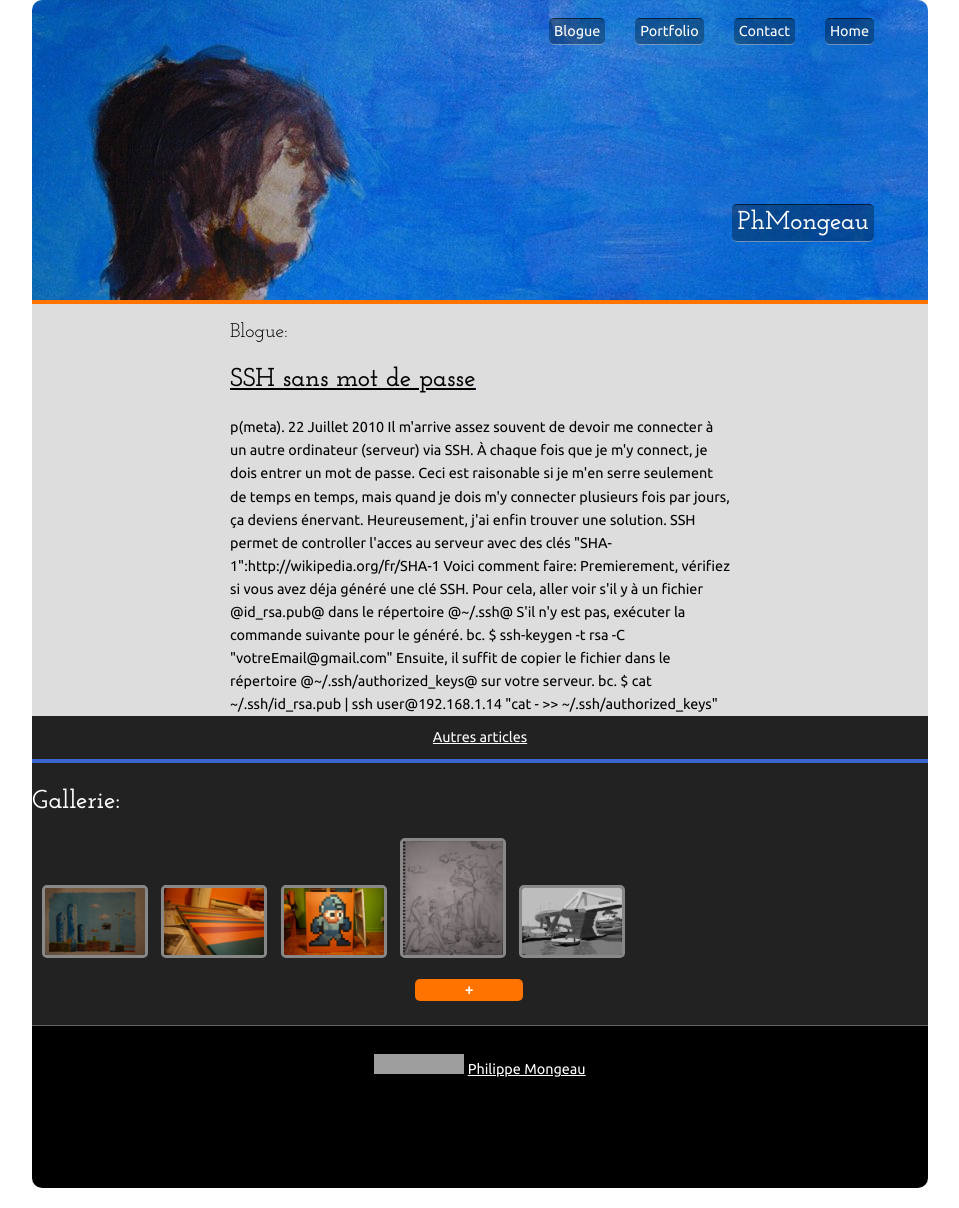
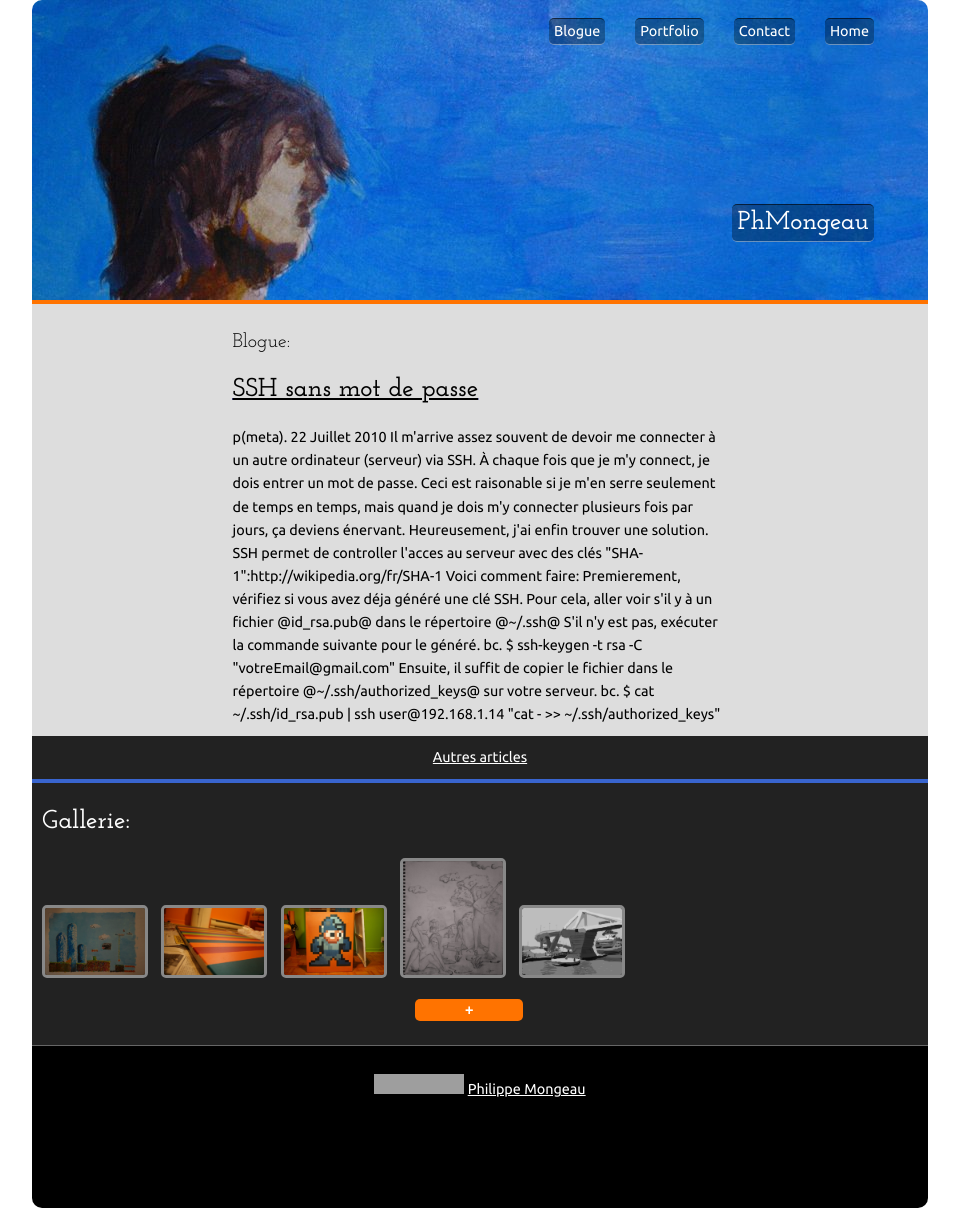
Before and after one commit to phmongeau/phmongeau.github.com, a Jekyll site: the page built from index.html, in a window 1280 px wide. Shown: the whole page, without its empty margins (160-1119 px from the left). Built offline with Jekyll 4.4.1, drawn with Linux system fonts in a browser that asks for light colours; nearby versions of some CDN libraries; grey boxes are pictures that could not be loaded.

Commit message:
fixed some alignment errors

```diff
--- a/css/style.css
+++ b/css/style.css
@@ -119,12 +119,14 @@ header a, headera:visited
     width: 100%;
 */
 	margin: 0 auto;
-	width: 500px;
+	max-width: 495px;
+	min-width: 395px;
+	padding: 10px;
 }
 
 #post p, #lastPost p
 {
-	width: 500px;
+	/*width: 500px;*/
 }
 
 #lastPost a h1, #post a h1
@@ -139,6 +141,7 @@ header a, headera:visited
     border-top: 4px solid #3965CF;
     width: 100%
 }
+/*#Art h1 { margin-left: 10px; }*/
 .dark, .light
 {
 	background: #222;
@@ -147,6 +150,7 @@ header a, headera:visited
 	border-top: 4px solid #3965CF;
 	width: 100%;
 }
+.dark h1, .light h1 { margin-left: 10px; }
 .dark a
 {
 	color: #fff;
@@ -292,3 +296,5 @@ ul.posts li a:hover
 }
 
 .toolitp { position: relative; }
+
+#contact h3, #contact p { margin-left: 10px; }
```
